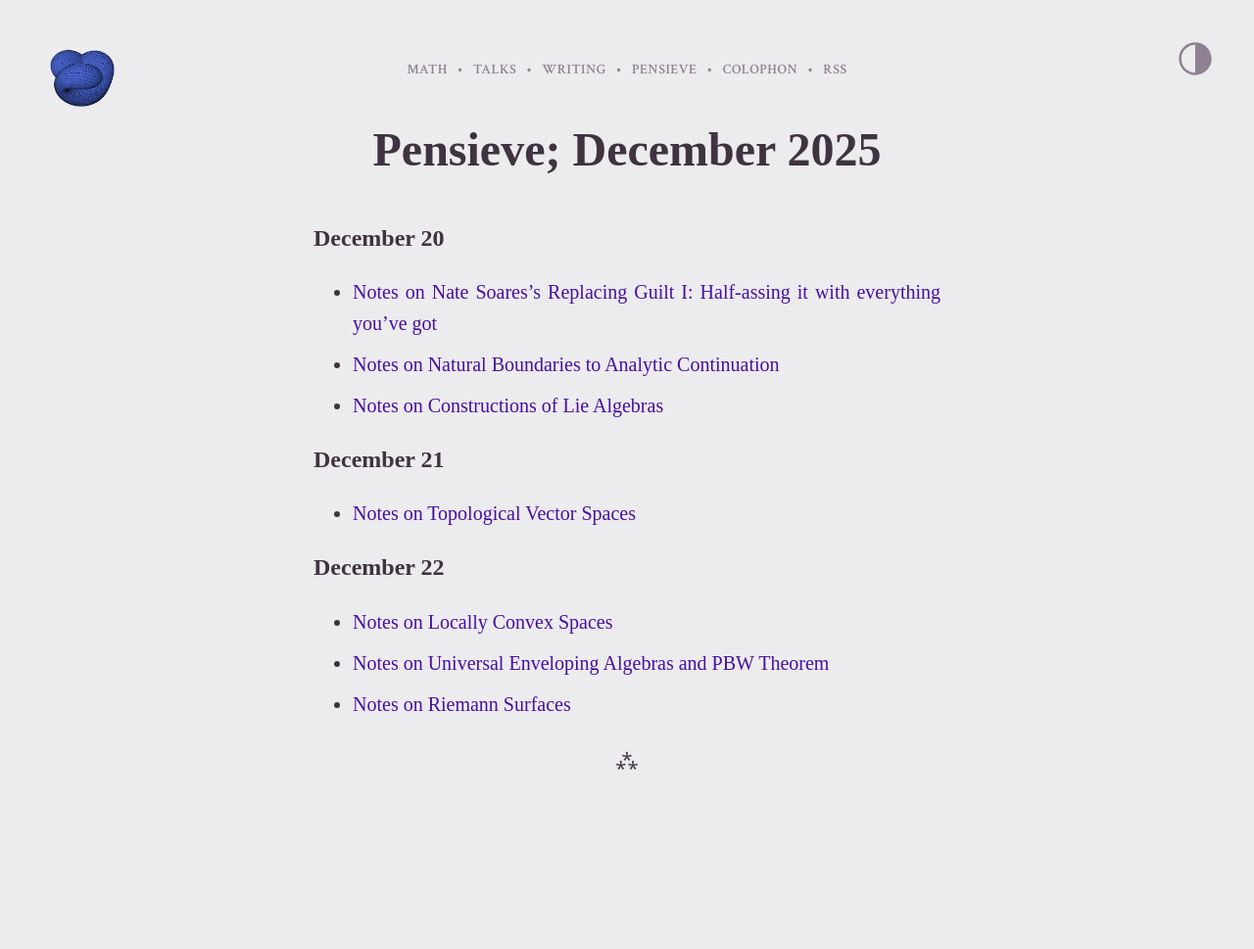
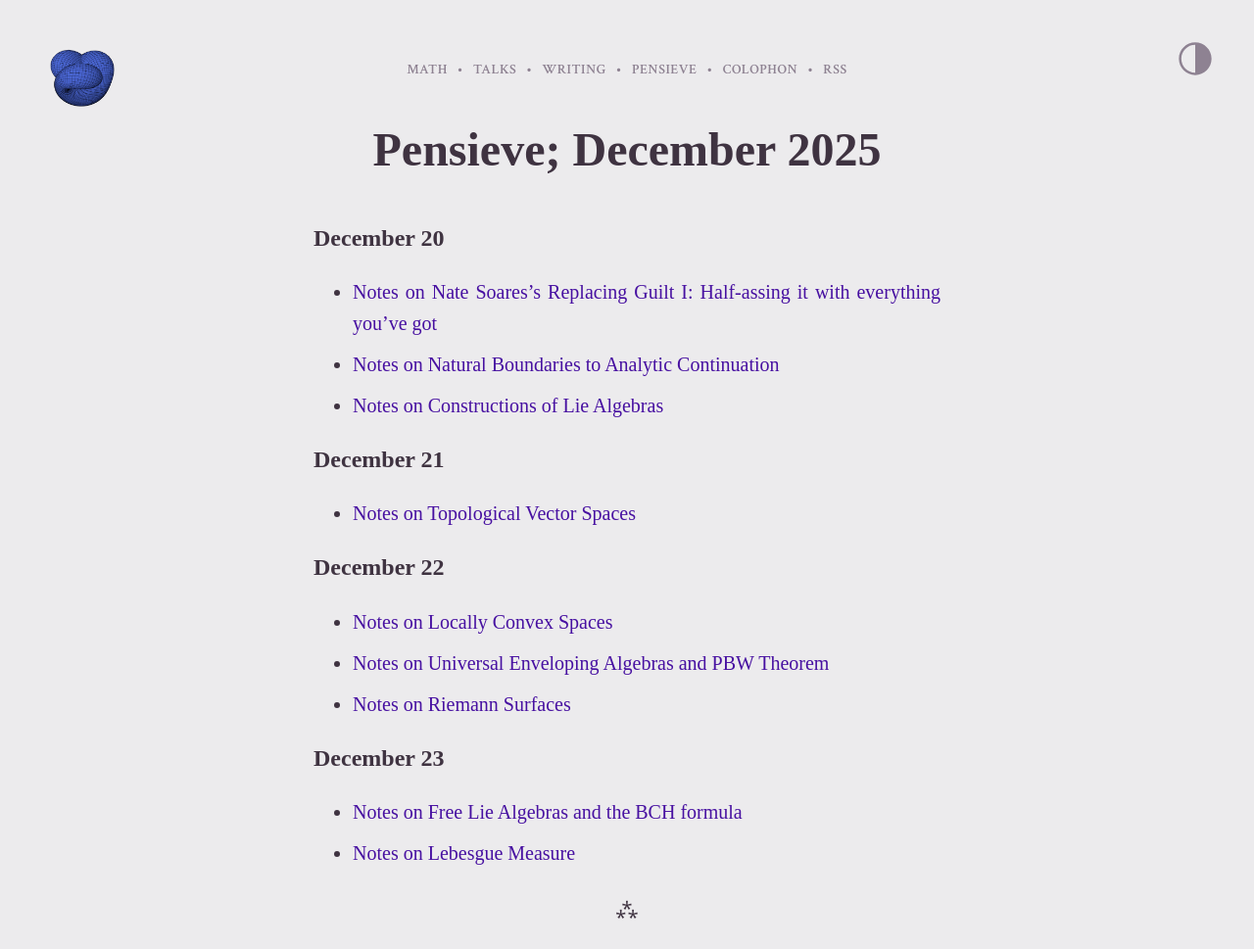
Before and after one commit to williamrygao/williamrygao.github.io, a Jekyll site: the page built from pensieve/2025-12/2025-12.md, in a window 1280 px wide. Shown: the whole page at 98% size. Built offline with Jekyll 4.4.1, drawn with Linux system fonts in a browser that asks for light colours; before the commit the page ends 900 px from its top, so only the background shows below that.

Commit message:
December 23

```diff
--- a/pensieve/2025-12/2025-12.md
+++ b/pensieve/2025-12/2025-12.md
@@ -17,4 +17,8 @@ title: Pensieve; December 2025
 * [Notes on Universal Enveloping Algebras and PBW Theorem](/pensieve/2025-12/2025-12-22-universal-algebra-pbw.pdf)
 * [Notes on Riemann Surfaces](/pensieve/2025-12/2025-12-22-riemann-surfaces.pdf)
 
+## December 23
+* [Notes on Free Lie Algebras and the BCH formula](/pensieve/2025-12/2025-12-23-bch-formula.pdf)
+* [Notes on Lebesgue Measure](/pensieve/2025-12/2025-12-23-lebesgue-measure.pdf)
+
 ---
```
Also changed, not shown: 2 other files.
